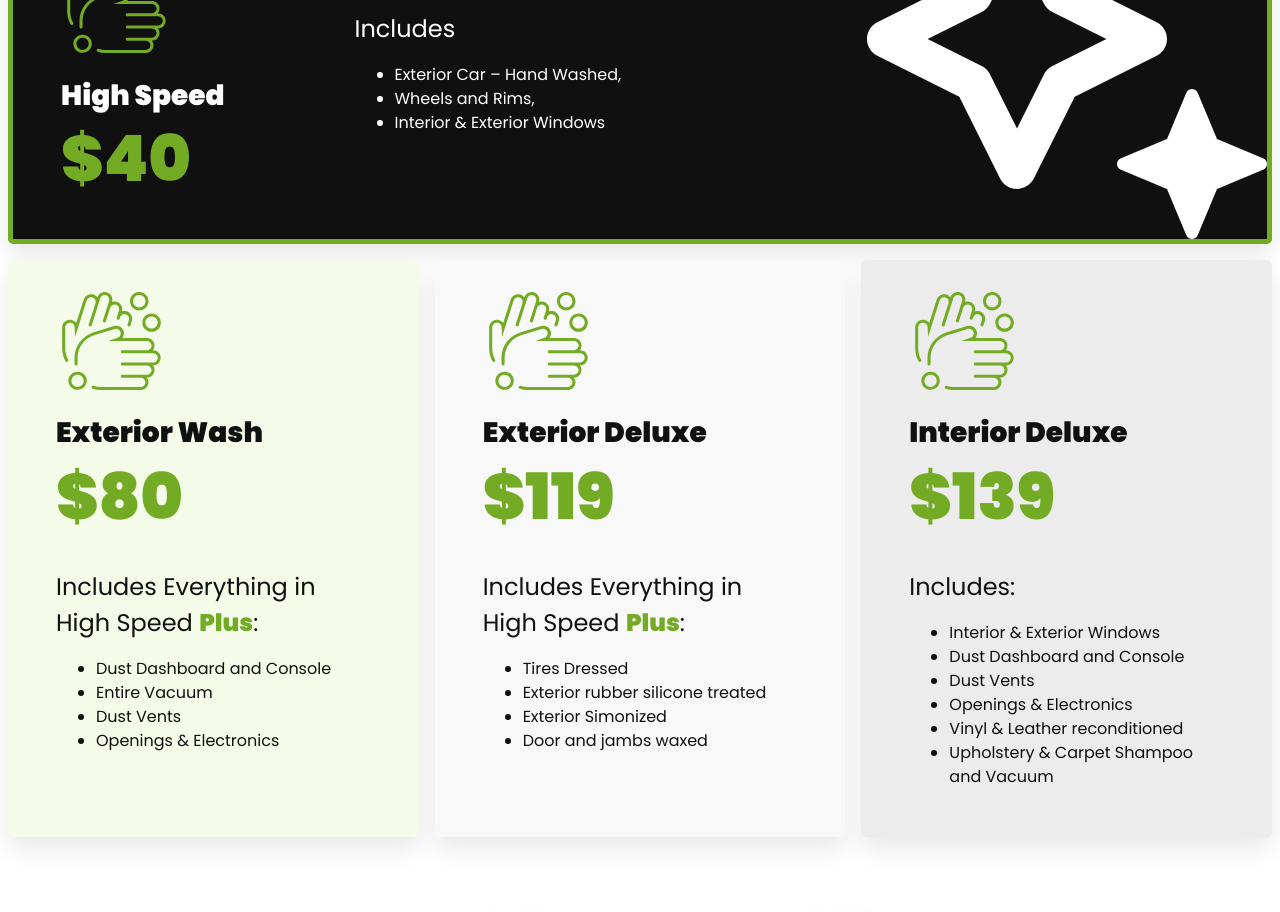
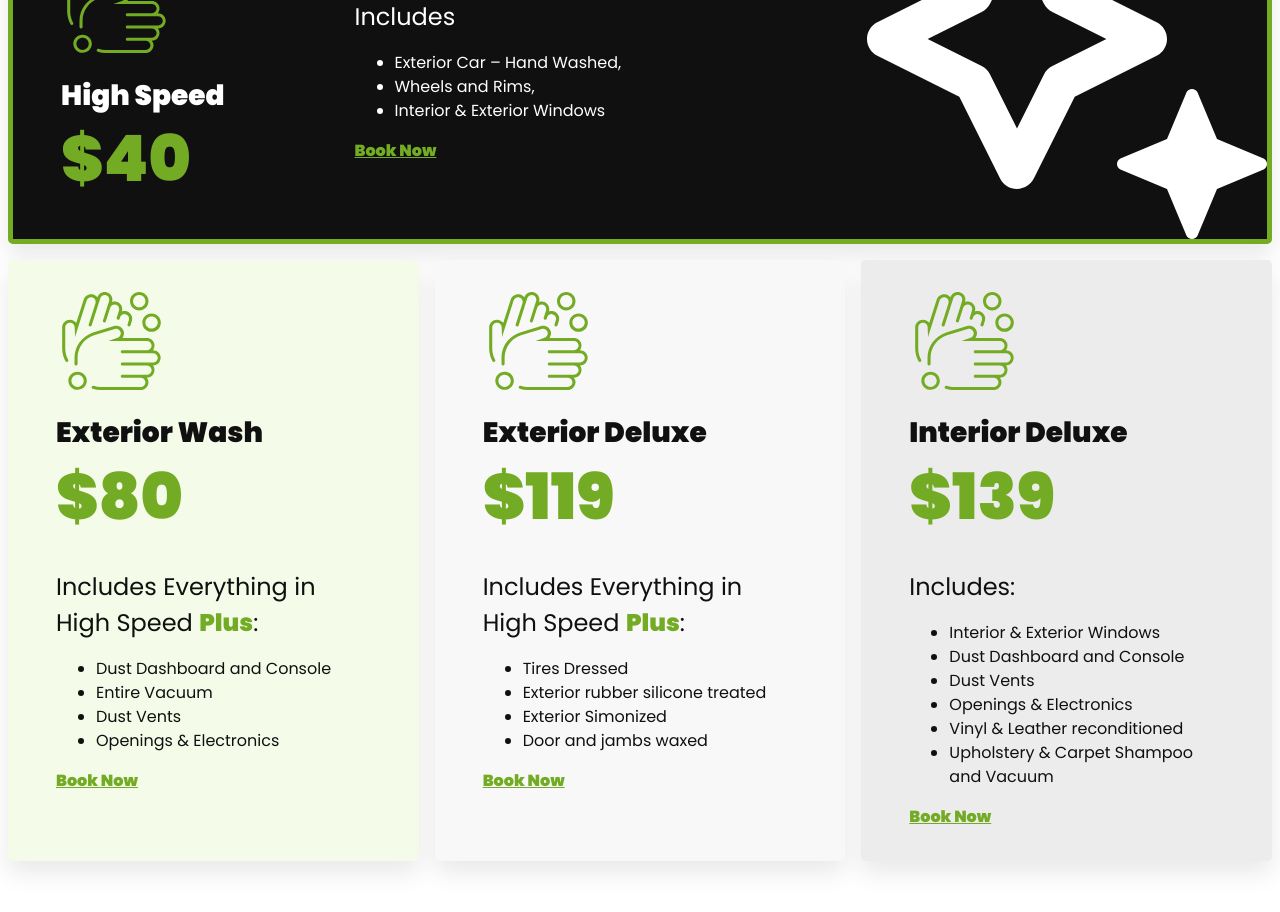
Before and after one commit to patrickkoulalis/carli-detailing, a Next.js app: page /services in a window 1280 px wide. Shown: the part 540-1452 px from the top of the page. Built offline with nearby package versions, Linux system fonts and the light colour scheme.

Commit message:
add book now to package cards remove premium package cards from service page.

```diff
--- /dev/null
+++ b/pages/api/hello.js
@@ -0,0 +1,5 @@
+// Next.js API route support: https://nextjs.org/docs/api-routes/introduction
+
+export default function handler(req, res) {
+  res.status(200).json({ name: 'John Doe' })
+}
--- a/pages/services.js
+++ b/pages/services.js
@@ -42,6 +42,7 @@ function services() {
 									<li>Wheels and Rims, </li>
 									<li>Interior &amp; Exterior Windows</li>
 								</ul>
+								<Link href="/booking">Book Now</Link>
 							</span>
 						</div>
 						<svg
@@ -71,6 +72,7 @@ function services() {
 								<li>Dust Vents</li>
 								<li>Openings &amp; Electronics</li>
 							</ul>
+							<Link href="/booking">Book Now</Link>
 						</div>
 
 						<div className="card card--gray-1 flow flex-col-33">
@@ -91,6 +93,7 @@ function services() {
 								<li>Exterior Simonized</li>
 								<li>Door and jambs waxed</li>
 							</ul>
+							<Link href="/booking">Book Now</Link>
 						</div>
 
 						<div className="card card--gray-2  flow flex-col-33">
@@ -110,6 +113,7 @@ function services() {
 								<li>Vinyl &amp; Leather reconditioned</li>
 								<li>Upholstery &amp; Carpet Shampoo and Vacuum</li>
 							</ul>
+							<Link href="/booking">Book Now</Link>
 						</div>
 					</div>
 				</div>
@@ -160,7 +164,7 @@ function services() {
 					<a className="button">Book Now</a>
 				</Link>
 			</section>
-
+			{/*
 			<section>
 				<div className="container flow">
 					<h2 className="text-center font-size-48">
@@ -186,6 +190,7 @@ function services() {
 								<li>Dust Vents</li>
 								<li>Openings &amp; Electronics</li>
 							</ul>
+							<Link href="/booking">Book Now</Link>
 						</div>
 
 						<div className="card card--dark flow">
@@ -206,6 +211,7 @@ function services() {
 								<li>Dust Vents</li>
 								<li>Openings &amp; Electronics</li>
 							</ul>
+							<Link href="/booking">Book Now</Link>
 						</div>
 
 						<div className="card card--dark flow">
@@ -228,10 +234,11 @@ function services() {
 								<li>Vinyl &amp; Leather reconditioned</li>
 								<li>Upholstery &amp; Carpet Shampoo and Vacuum</li>
 							</ul>
+							<Link href="/booking">Book Now</Link>
 						</div>
 					</div>
 				</div>
-			</section>
+			</section> */}
 
 			<section className="service-experts">
 				<div className="container">
```
